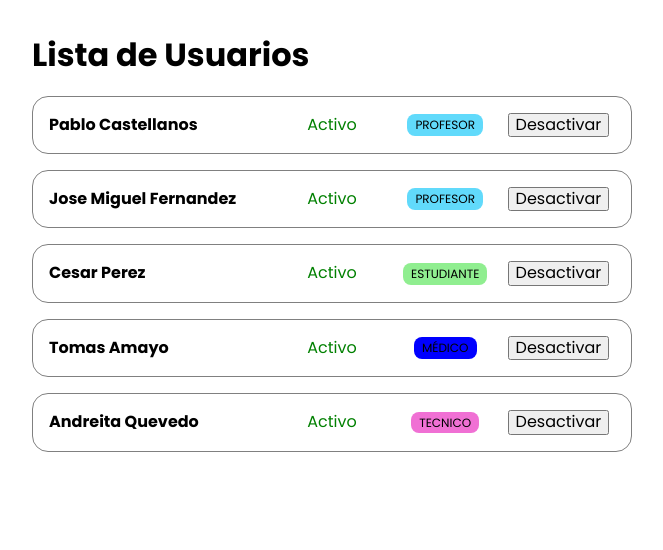
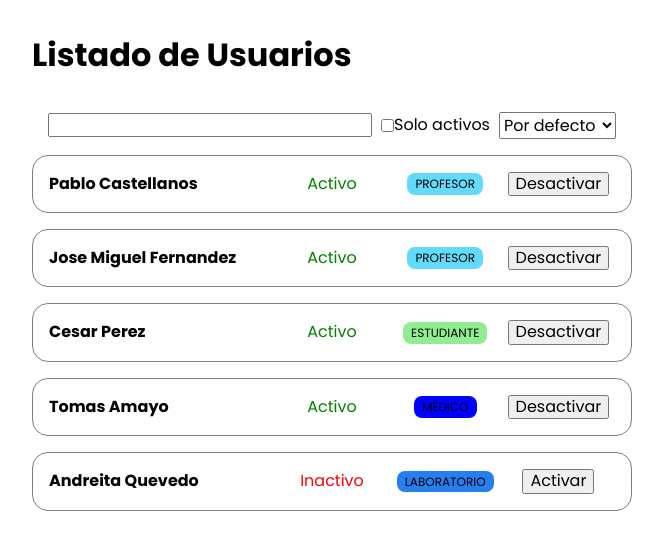
Before and after one commit to inbioslabCesar/react-users-list, a React (Vite) app: page / in a window 1280 px wide. Shown: the top 550 px of the page, without its empty margins (308-971 px from the left). Built offline with nearby package versions, Linux system fonts and the light colour scheme.

Commit message:
Users list with custom hooks

```diff
--- a/src/App.jsx
+++ b/src/App.jsx
@@ -2,35 +2,38 @@ import UsersList from './components/UsersList';
 
 const USERS = [
     {
+        id: 0,
         name: 'Pablo Castellanos',
         active: true,
         role: 'teacher'
     },
     {
+        id: 1,
         name: 'Jose Miguel Fernandez',
         active: true,
         role: 'teacher'
     },
     {
+        id: 2,
         name: 'Cesar Perez',
         active: true,
         role: 'student'
     },
     {
+        id: 3,
         name: 'Tomas Amayo',
         active: true,
         role: 'medico'
     },
     {
+        id: 4,
         name: 'Andreita Quevedo',
-        active: true,
-        role: 'tecnico'
+        active: false,
+        role: 'laboratorio'
     }
 ];
 
 const App = () =>
-	<UsersList users={USERS}>
-		<h1>Lista de Usuarios</h1>
-	</UsersList>
+	<UsersList initialUsers={USERS} />
 
 export default App;
--- a/src/components/UserRole.jsx
+++ b/src/components/UserRole.jsx
@@ -4,7 +4,7 @@ const ROLE_STYLES = {
 	teacher: ['Profesor', style.teacher],
 	student: ['Estudiante', style.student],
 	medico: ['Médico', style.medico],
-	tecnico: ['Tecnico', style.tecnico],
+	laboratorio: ['Laboratorio', style.laboratorio],
 	other: ['Otros', style.other]
 };
 const UserRole = ({ role }) => {
--- a/src/components/UserRole.module.css
+++ b/src/components/UserRole.module.css
@@ -20,6 +20,6 @@
 .medico{
 	background-color: blue;
 }
-.tecnico{
-	background-color: rgb(240, 112, 212);
+.laboratorio{
+	background-color: rgb(39, 126, 239);
 }
--- a/src/components/UserRow.jsx
+++ b/src/components/UserRow.jsx
@@ -1,31 +1,23 @@
-import { useState } from 'react';
 import UserRole from './UserRole';
 import style from './UserRow.module.css';
 import UserStatus from './UserStatus';
 
-const UserRow = ({ name, active, role }) => {
-	const [isActive, setIsActive] = useState(active);
-	return (
+const UserRow = ({ id, name, active, role, toggleUserActive }) => (
 	<div className={style.wrapper}>
 		<div className={style.name}>
 			<span>{name}</span>
 		</div>
 		<div className={style.status}>
-				<UserStatus active={isActive} />
+			<UserStatus active={active} />
 		</div>
 		<div className={style.role}>
 			<UserRole role={role} />
 		</div>
 		<div className={style.action}>
-				<button
-					onClick={() => {
-						setIsActive(!isActive);
-					}}
-				>
-					{isActive ? 'Desactivar ' : 'Activar'}
+			<button onClick={() => toggleUserActive(id)}>
+				{active ? 'Desactivar ' : 'Activar'}
 			</button>
 		</div>
 	</div>
 );
-};
 export default UserRow;
--- a/src/components/UsersList.jsx
+++ b/src/components/UsersList.jsx
@@ -1,19 +1,109 @@
-import UserRow from './UserRow';
+import { useState } from 'react';
 import style from './UsersList.module.css';
+import UsersListFilters from './UsersListFilters';
+import UsersListRows from './UsersListRows';
 
-const UsersList = ({ users, children }) => {
-	const usersRendered =
-		users.length > 0 ? (
-			users.map(user => <UserRow key={user.name} {...user} />)
-		) : (
-			<p>No hay usuarios</p>
-		);
+const UsersList = ({ initialUsers }) => {
+	const { search, onlyActive, sortBy, ...setFiltersFunction } = useFilters();
+
+	const {users, toggleUserActive} = useUsers(initialUsers);
+
+	let usersFiltered = filterActiveUsers(users, onlyActive);
+	usersFiltered = filterUsersByName(usersFiltered, search);
+	usersFiltered = sortUsers(usersFiltered, sortBy);
+
 	return (
 		<div className={style.wrapper}>
-			{children}
-			{usersRendered}
+			<h1>Listado de Usuarios</h1>
+			<UsersListFilters
+				search={search}
+				onlyActive={onlyActive}
+				sortBy={sortBy}
+				{...setFiltersFunction}
+			/>
+			<UsersListRows
+				users={usersFiltered}
+				toggleUserActive={toggleUserActive}
+			/>
 		</div>
 	);
 };
 
+const useFilters = () => {
+	const [filters, setFilters] = useState({
+		search: '',
+		onlyActive: false,
+		sortBy: 0
+	});
+	const setSearch = search =>
+		setFilters({
+			...filters,
+			search
+		});
+
+	const setOnlyActive = onlyActive =>
+		setFilters({
+			...filters,
+			onlyActive
+		});
+
+	const setSortBy = sortBy =>
+		setFilters({
+			...filters,
+			sortBy
+		});
+
+	return {
+		...filters,
+		setSearch,
+		setOnlyActive,
+		setSortBy
+	};
+};
+
+const useUsers = (initialUsers) => {
+	const [users, setUsers] = useState(initialUsers);
+
+	const toggleUserActive = usersId => {
+		const newUsers = [...users];
+
+		const userIndex = newUsers.findIndex(user => user.id === usersId);
+		if (userIndex === -1) return;
+
+		newUsers[userIndex].active = !newUsers[userIndex].active;
+
+		setUsers(newUsers);
+	};
+	return {users, toggleUserActive};
+}
+
+const filterUsersByName = (users, search) => {
+	if (!search) return [...users];
+
+	const lowerCasedSearch = search.toLowerCase();
+
+	return users.filter(user =>
+		user.name.toLowerCase().startsWith(lowerCasedSearch)
+	);
+};
+const filterActiveUsers = (users, active) => {
+	if (!active) return [...users];
+
+	return users.filter(user => user.active);
+};
+
+const sortUsers = (users, sortBy) => {
+	const sortedUsers = [...users];
+	switch (sortBy) {
+		case 1:
+			return sortedUsers.sort((a, b) => {
+				if (a.name > b.name) return 1;
+				if (a.name < b.name) return -1;
+				return 0;
+			});
+		default:
+			return sortedUsers;
+	}
+};
+
 export default UsersList;
--- /dev/null
+++ b/src/components/UsersListFilters.jsx
@@ -0,0 +1,31 @@
+import style from './UsersListFilters.module.css';
+const UsersListFilters = ({
+	search,
+	setSearch,
+	onlyActive,
+	setOnlyActive,
+	sortBy,
+	setSortBy
+}) => (
+	<form className={style.form}>
+		<input
+			type='text'
+			value={search}
+			onChange={ev => setSearch(ev.target.value)}
+		/>
+		<div className={style.active}>
+			<input
+				type='checkbox'
+				checked={onlyActive}
+				onChange={ev => setOnlyActive(ev.target.checked)}
+			/>
+			<span>Solo activos</span>
+		</div>
+		<select value={sortBy} onChange={ev => setSortBy(Number(ev.target.value))}>
+			<option value={0}>Por defecto</option>
+			<option value={1}>Por Nombre</option>
+		</select>
+	</form>
+);
+
+export default UsersListFilters;
--- /dev/null
+++ b/src/components/UsersListFilters.module.css
@@ -0,0 +1,18 @@
+.form {
+	display: flex;
+	align-items: center;
+	justify-content: space-between;
+	padding: 1rem;
+}
+
+.active {
+	display: flex;
+	align-items: center;
+}
+
+.active input [type='checkbox'] {
+	height: 1rem;
+	width: 1rem;
+
+	margin-right: 0.5rem;
+}
--- /dev/null
+++ b/src/components/UsersListRows.jsx
@@ -0,0 +1,10 @@
+import UserRow from './UserRow';
+const UsersListRows = ({ users, toggleUserActive }) => {
+	if (!users.length) return <p>No hay usuarios</p>;
+
+	return users.map(user => (
+		<UserRow key={user.id} toggleUserActive={toggleUserActive} {...user} />
+	));
+};
+
+export default UsersListRows;
```
Also changed, not shown: src/components/UsersList.module.css (line endings or trailing spaces). Lines whose indentation alone changed are shown as unchanged.
